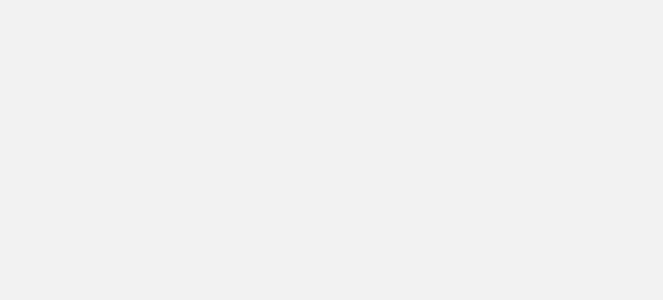
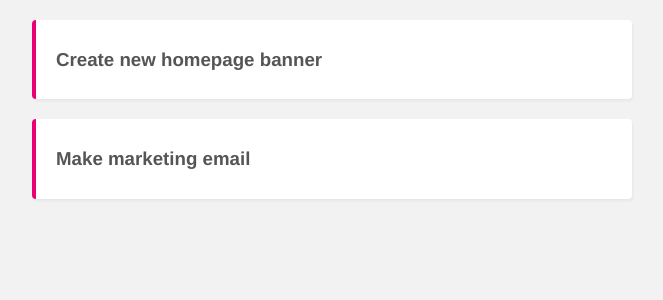
Before and after one commit to DusanKubala/SimpleProject, a Vue app: page / in a window 1280 px wide. Shown: the top 300 px of the page, without its empty margins (308-971 px from the left). Built offline with nearby package versions, Linux system fonts and the light colour scheme; data requests are answered from the project's data file.

Commit message:
Create functionality SingleProject component

```diff
--- a/src/components/SignleProject.vue
+++ b/src/components/SignleProject.vue
@@ -1,13 +1,44 @@
 <template>
+  <div class="project">
+        <div class="actions">
+            <h3 @click="toggleDetails"> {{ project.title }}</h3>
+        </div>
+
+        <div v-if="showDetails" class="details">
+            <p>{{ project.details }}</p>
+        </div>
+  </div>
 
 </template>
 
 <script>
 export default {
-
+    props: [ 'project' ],
+    data() {
+        return {
+            showDetails: false
+        }
+    },
+    methods: {
+        toggleDetails() {
+            this.showDetails = !this.showDetails
+        }
+    }
 }
 </script>
 
 <style>
+    .project {
+        margin: 20px auto;
+        background: white;
+        padding: 10px 20px;
+        border-radius: 4px;
+        box-shadow: 1px 2px 3px rgba(0, 0, 0, 0.05);
+        border-left: 4px solid #e90074;
+    }
+
+    h3 {
+        cursor: pointer;
+    }
 
 </style>
```
